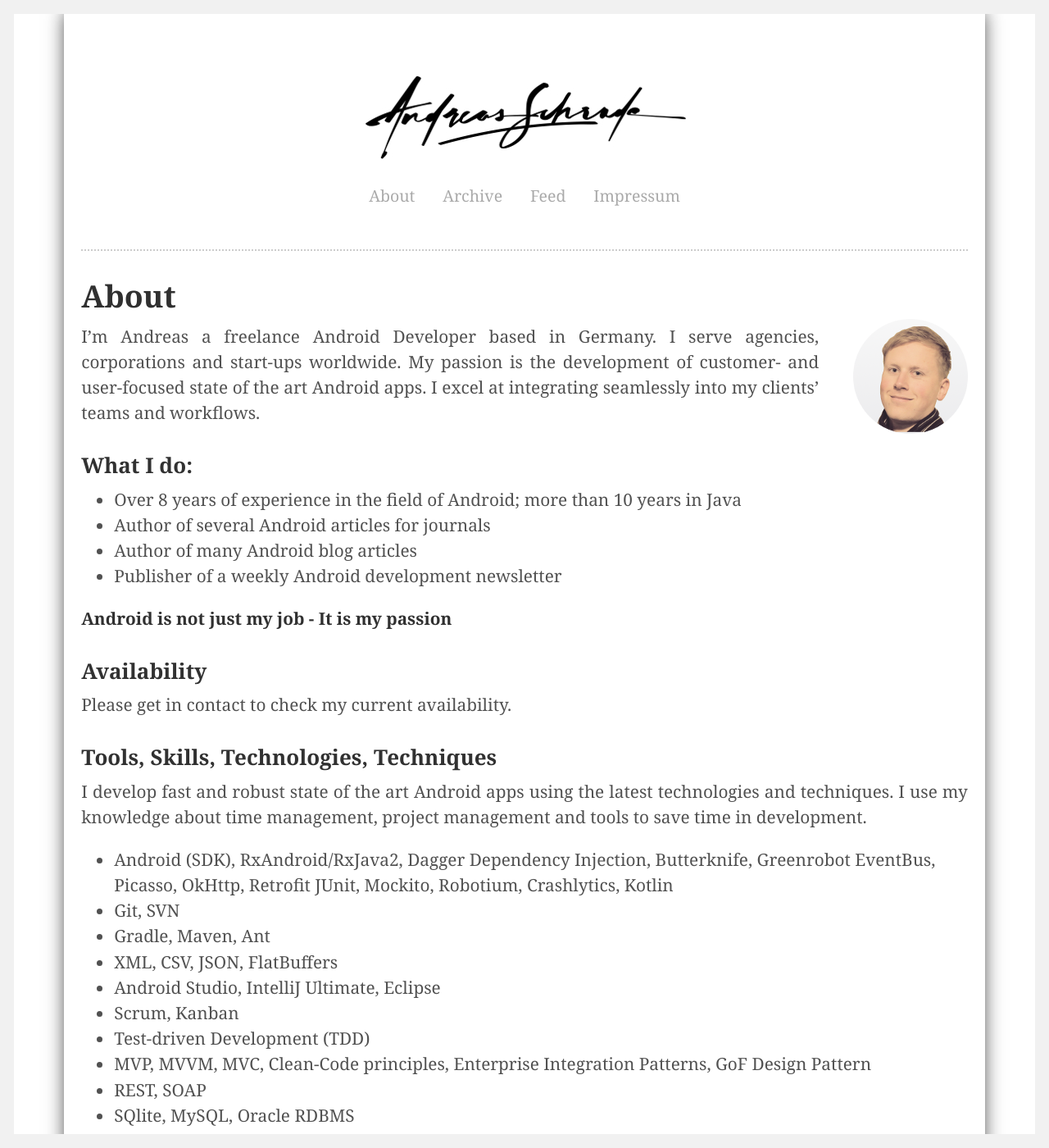
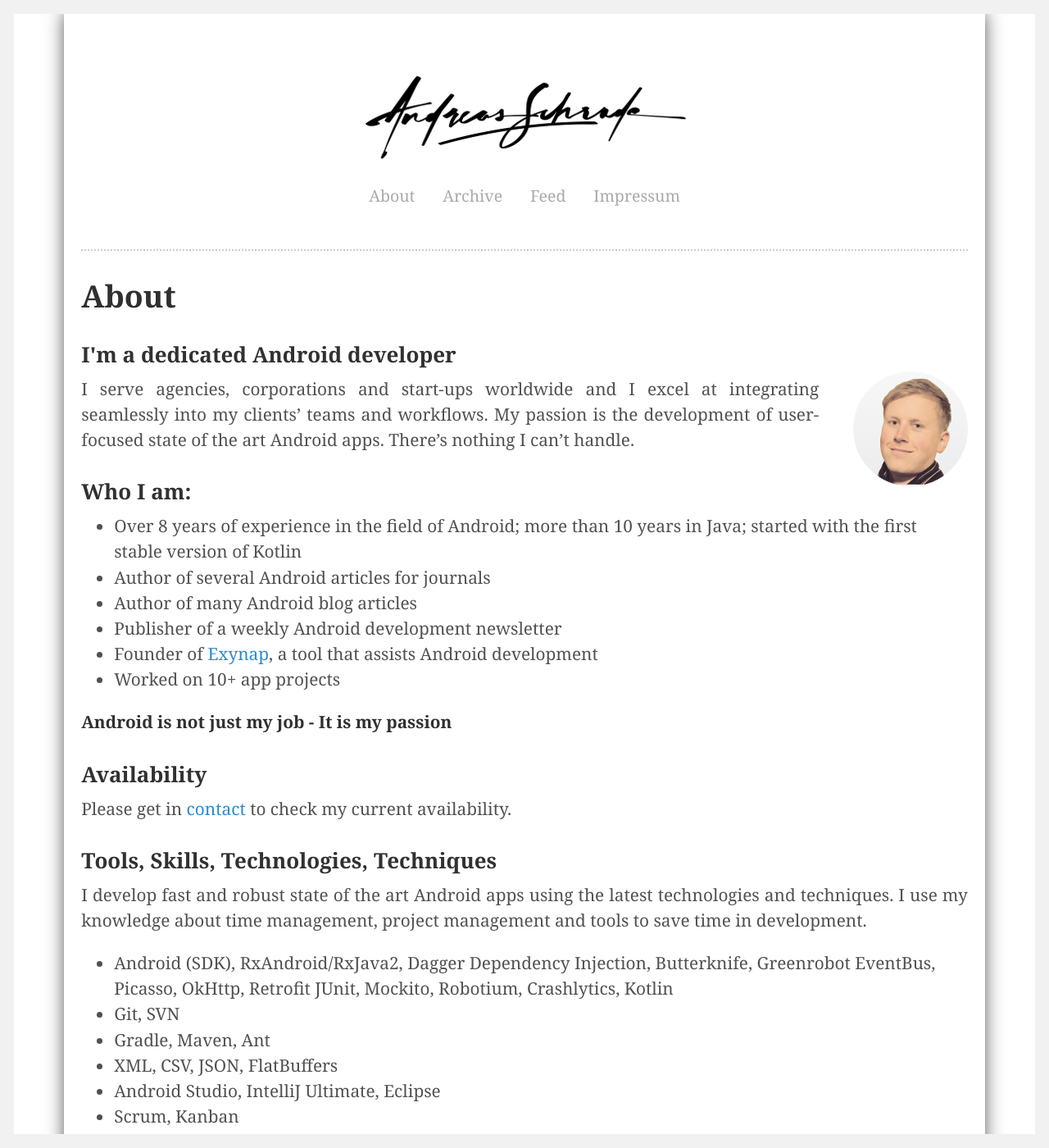
Before and after one commit to andreasschrade/andreasschrade.github.com, a Jekyll site: the page built from about.md, in a window 1280 px wide and 1400 px high. Shown: the whole window at 82% size. Built offline with Jekyll 4.4.1, drawn with Linux system fonts in a browser that asks for light colours; Markdown is read by kramdown in place of the engine named in the settings; some of the changed text lies outside the part shown.

Commit message:
update about page

```diff
--- a/about.md
+++ b/about.md
@@ -3,20 +3,24 @@
 title: About
 ---
 
+<h3>I'm a dedicated Android developer</h3>
+
 <img src="/assets/me_regular.png" style="margin-left:2rem; float:right; margin-top:-6px">
-I’m Andreas a freelance Android Developer based in Germany. I serve agencies, corporations and start-ups worldwide. My passion is the development of customer- and user-focused state of the art Android apps. I excel at integrating seamlessly into my clients’ teams and workflows.
+I serve agencies, corporations and start-ups worldwide and I excel at integrating seamlessly into my clients’ teams and workflows. My passion is the development of user-focused state of the art Android apps. There's nothing I can't handle.
 
-<h3>What I do:</h3>
+<h3>Who I am:</h3>
 
-- Over 8 years of experience in the field of Android; more than 10 years in Java
+- Over 8 years of experience in the field of Android; more than 10 years in Java; started with the first stable version of Kotlin
 - Author of several Android articles for journals
 - Author of many Android blog articles
 - Publisher of a weekly Android development newsletter
+- Founder of <a targe="_blank" href="http://exynap.com">Exynap</a>, a tool that assists Android development
+- Worked on 10+ app projects
 
 <strong>Android is not just my job - It is my passion</strong>
 
 <h3>Availability</h3>
-Please get in contact to check my current availability.
+Please get in <a href="#contact">contact</a> to check my current availability.
 
 <h3>Tools, Skills, Technologies, Techniques</h3>
 
```
Also changed, not shown: other parts of about.md (+2 -1 lines).
